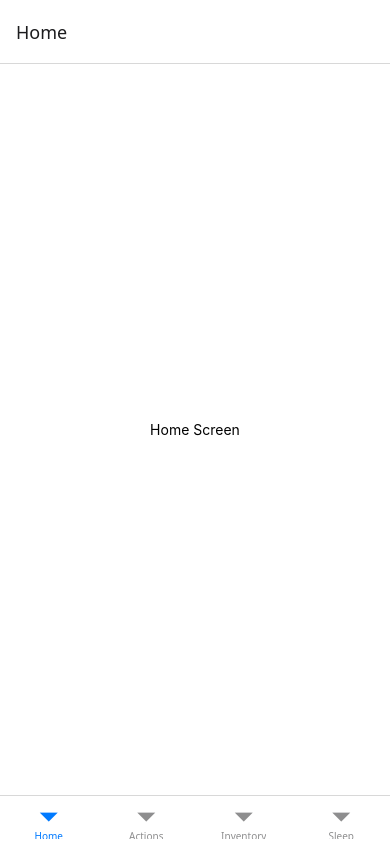
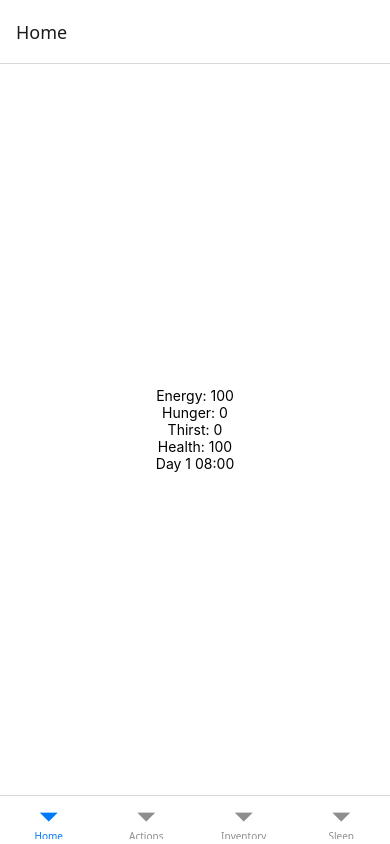
Before and after one commit to john-pickett/eos-seven, a React Native app: screen / in a window 390 px wide. Built offline with nearby package versions, Linux system fonts and the light colour scheme.

Commit message:
Add Zustand game store and update screens

```diff
--- a/App.tsx
+++ b/App.tsx
@@ -1,36 +1,77 @@
 import { StatusBar } from 'expo-status-bar';
-import { StyleSheet, Text, View } from 'react-native';
+import { StyleSheet, Text, View, Button } from 'react-native';
 import { NavigationContainer } from '@react-navigation/native';
 import { createBottomTabNavigator } from '@react-navigation/bottom-tabs';
+import { useGameStore } from './store/useGameStore';
 
 function HomeScreen() {
+  const { vitals, time } = useGameStore();
+  const format = (n: number) => n.toString().padStart(2, '0');
   return (
     <View style={styles.container}>
-      <Text>Home Screen</Text>
+      <Text>Energy: {vitals.energy}</Text>
+      <Text>Hunger: {vitals.hunger}</Text>
+      <Text>Thirst: {vitals.thirst}</Text>
+      <Text>Health: {vitals.health}</Text>
+      <Text>
+        Day {time.day} {format(time.hour)}:{format(time.minute)}
+      </Text>
     </View>
   );
 }
 
 function ActionsScreen() {
+  const { vitals, inventory, setVitals, setInventory } = useGameStore();
+
+  const handleEat = () => {
+    if (inventory.food > 0) {
+      setInventory({ food: inventory.food - 1 });
+      setVitals({ hunger: Math.max(0, vitals.hunger - 10) });
+    }
+  };
+
+  const handleDrink = () => {
+    if (inventory.water > 0) {
+      setInventory({ water: inventory.water - 1 });
+      setVitals({ thirst: Math.max(0, vitals.thirst - 10) });
+    }
+  };
+
   return (
     <View style={styles.container}>
       <Text>Actions Screen</Text>
+      <Button title="Eat Food" onPress={handleEat} />
+      <Button title="Drink Water" onPress={handleDrink} />
     </View>
   );
 }
 
 function InventoryScreen() {
+  const { inventory } = useGameStore();
   return (
     <View style={styles.container}>
-      <Text>Inventory Screen</Text>
+      <Text>Wires: {inventory.wires}</Text>
+      <Text>Crystals: {inventory.crystals}</Text>
+      <Text>Minerals: {inventory.minerals}</Text>
+      <Text>Metal: {inventory.metal}</Text>
+      <Text>Food: {inventory.food}</Text>
+      <Text>Water: {inventory.water}</Text>
     </View>
   );
 }
 
 function SleepScreen() {
+  const { setVitals, advanceTime } = useGameStore();
+
+  const handleSleep = () => {
+    setVitals({ energy: 100 });
+    advanceTime(8 * 60);
+  };
+
   return (
     <View style={styles.container}>
       <Text>Sleep Screen</Text>
+      <Button title="Sleep 8 Hours" onPress={handleSleep} />
     </View>
   );
 }
--- a/package.json
+++ b/package.json
@@ -16,7 +16,8 @@
     "react": "19.0.0",
     "react-native": "0.79.5",
     "react-native-safe-area-context": "^5.5.1",
-    "react-native-screens": "^4.11.1"
+    "react-native-screens": "^4.11.1",
+    "zustand": "^5.0.6"
   },
   "devDependencies": {
     "@babel/core": "^7.25.2",
--- /dev/null
+++ b/store/useGameStore.ts
@@ -0,0 +1,51 @@
+import { create } from 'zustand';
+
+export interface Vitals {
+  energy: number;
+  hunger: number;
+  thirst: number;
+  health: number;
+}
+
+export interface Inventory {
+  wires: number;
+  crystals: number;
+  minerals: number;
+  metal: number;
+  food: number;
+  water: number;
+}
+
+export interface GameTime {
+  day: number;
+  hour: number;
+  minute: number;
+}
+
+interface GameState {
+  vitals: Vitals;
+  inventory: Inventory;
+  time: GameTime;
+  setVitals: (partial: Partial<Vitals>) => void;
+  setInventory: (partial: Partial<Inventory>) => void;
+  advanceTime: (minutes: number) => void;
+}
+
+export const useGameStore = create<GameState>((set) => ({
+  vitals: { energy: 100, hunger: 0, thirst: 0, health: 100 },
+  inventory: { wires: 0, crystals: 0, minerals: 0, metal: 0, food: 0, water: 0 },
+  time: { day: 1, hour: 8, minute: 0 },
+  setVitals: (partial) =>
+    set((state) => ({ vitals: { ...state.vitals, ...partial } })),
+  setInventory: (partial) =>
+    set((state) => ({ inventory: { ...state.inventory, ...partial } })),
+  advanceTime: (minutes) =>
+    set((state) => {
+      let minute = state.time.minute + minutes;
+      let hour = state.time.hour + Math.floor(minute / 60);
+      minute = minute % 60;
+      let day = state.time.day + Math.floor(hour / 24);
+      hour = hour % 24;
+      return { time: { day, hour, minute } };
+    }),
+}));
```
Also changed, not shown: 1 other file (tests, documents, lock files or other folders).
